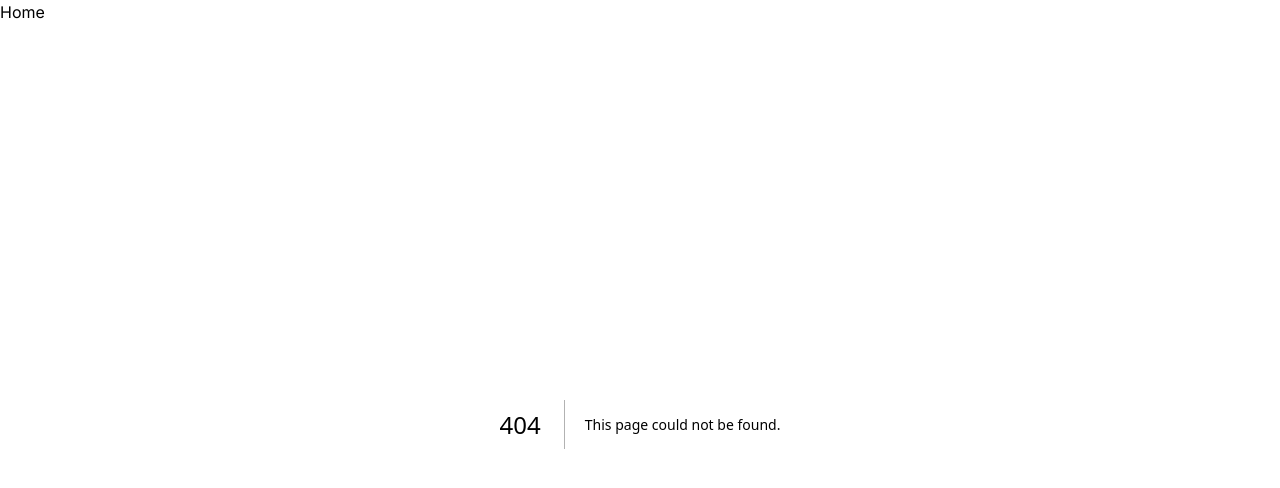
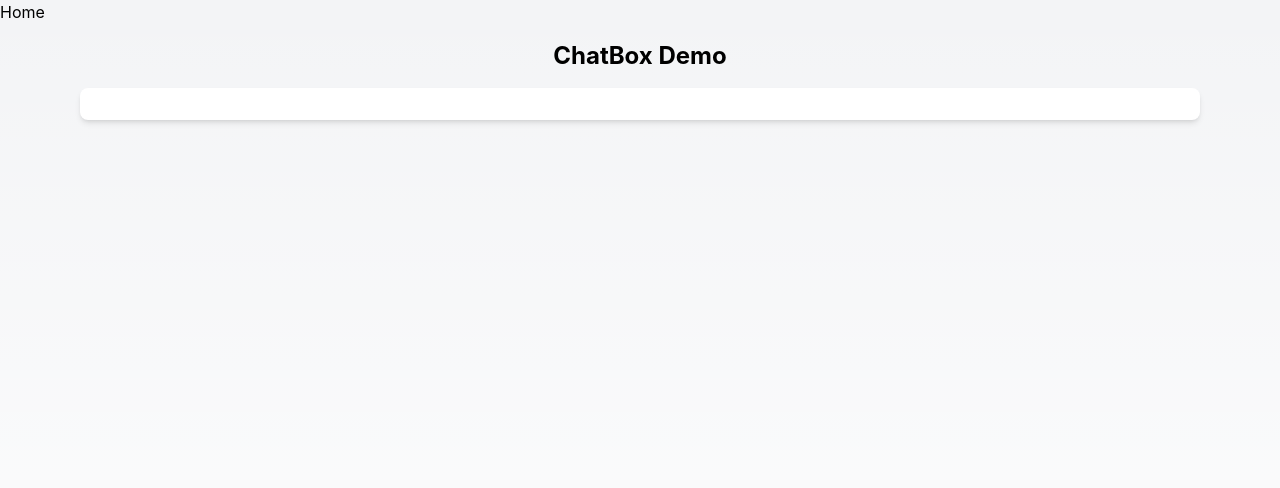
Before and after one commit to parsehex/ai-experiments, a Next.js app: page /chatbox-demo in a window 1280 px wide. Before the commit this address had no page. Shown: the top 488 px of the page. Built offline with nearby package versions, Linux system fonts and the light colour scheme.

Commit message:
add chatbox demo page

```diff
--- a/src/app/page.tsx
+++ b/src/app/page.tsx
@@ -85,22 +85,23 @@ export default function Home() {
 					description="Demonstrate giving the LLM tools to use"
 				/>
 			</List>
-			<List title="Component Tests">
+			<List title="Component Demos">
 				<Item
-					title="Test Prompt"
-					description="Button to fill a random test prompt"
-					href="/tests/test-prompts"
+					title="Chat Box"
+					description="Reusable component for displaying a chat"
+					href="/chatbox-demo"
+					// TODO NOTES: add some options and make the options configurable on the page
 				/>
 				<Item
-					title="Model Status Component"
+					title="Test Prompt Button"
+					description="Button to fill a random test prompt"
+					href="/test-prompts"
+				/>
+				<Item
+					title="Model Status"
 					description="Reusable component for managing the loaded model"
 					// TODO NOTES: by default if model is loaded, show as just a green dot. if model is loading, show as a yellow dot. if model is not loaded, show as a red dot. hover to reveal a menu for choosing a model to load.
 					//   make a standalone demo first, then make it a component to be added to other pages
-				/>
-				<Item
-					title="Chat Box Component"
-					description="Reusable component for displaying a chat"
-					// TODO NOTES: add some options and make the options configurable on the page
 				/>
 			</List>
 		</main>
--- /dev/null
+++ b/src/pages/chatbox-demo.tsx
@@ -0,0 +1,43 @@
+import React, { useState } from 'react';
+import { ChatBox } from '@/components/ChatBox';
+import { Message } from '@/app/types';
+import { v4 as uuidv4 } from 'uuid';
+
+function ChatboxDemo() {
+	const [messages, setMessages] = useState<Message[]>([]);
+	const [input, setInput] = useState('');
+
+	const handleMessageSubmit = (content: string) => {
+		const lastMessageRole = messages[messages.length - 1]?.role || 'ASSISTANT';
+		const role = lastMessageRole === 'USER' ? 'ASSISTANT' : 'USER';
+		if (content.trim() !== '') {
+			console.log(content);
+			const newMessage: Message = {
+				id: uuidv4(),
+				role,
+				content,
+			};
+			setMessages([...messages, newMessage]);
+		}
+	};
+
+	const handleMessageDelete = (id: string) => {
+		const updatedMessages = messages.filter((msg) => msg.id !== id);
+		setMessages(updatedMessages);
+	};
+
+	return (
+		<div className="container mx-auto p-4">
+			<h1 className="text-2xl font-bold mb-4">ChatBox Demo</h1>
+			<ChatBox
+				messages={messages}
+				setMessages={setMessages}
+				deleteMessage={handleMessageDelete}
+				handleSend={handleMessageSubmit}
+				multiline={true}
+			/>
+		</div>
+	);
+}
+
+export default ChatboxDemo;
```
Also changed, not shown: src/pages/test-prompts.tsx (renamed from src/pages/tests/test-prompts.tsx).
